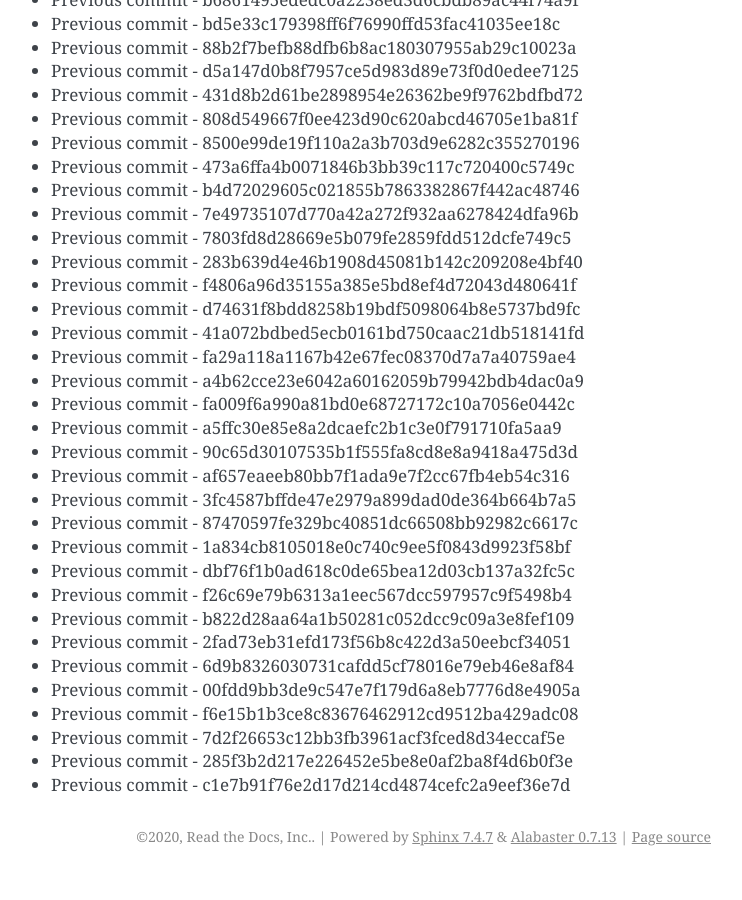
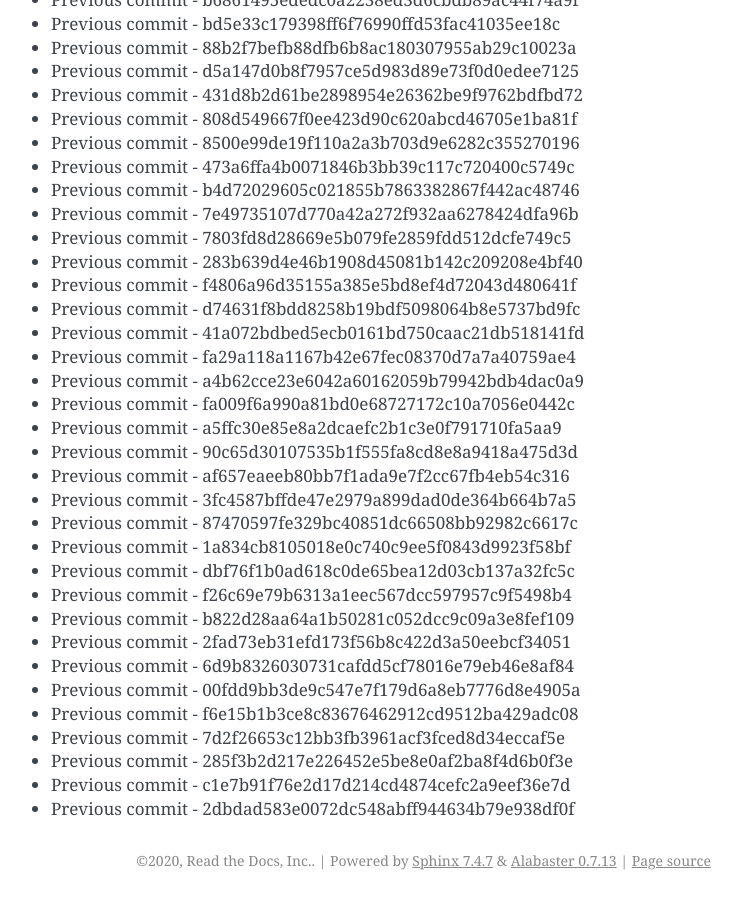
Before and after one commit to readthedocs/rtd-git-stresstest, a Sphinx documentation site: the page built from docs/updates.rst, in a window 1280 px wide and 900 px high, scrolled down 5296 px. Shown: the whole window, without its empty margins (399-1141 px from the left). Built offline with Sphinx 7.4.7, drawn with Linux system fonts in a browser that asks for light colours; before the commit the page ends 6172 px from its top, so only the background shows below that.

Commit message:
Generating commit from previous: 2dbdad583e0072dc548abff944634b79e938df0f

```diff
--- a/docs/updates.rst
+++ b/docs/updates.rst
@@ -254,3 +254,4 @@ It can be tested for any performance characteristics.
 * Previous commit - 7d2f26653c12bb3fb3961acf3fced8d34eccaf5e
 * Previous commit - 285f3b2d217e226452e5be8e0af2ba8f4d6b0f3e
 * Previous commit - c1e7b91f76e2d17d214cd4874cefc2a9eef36e7d
+* Previous commit - 2dbdad583e0072dc548abff944634b79e938df0f
```
